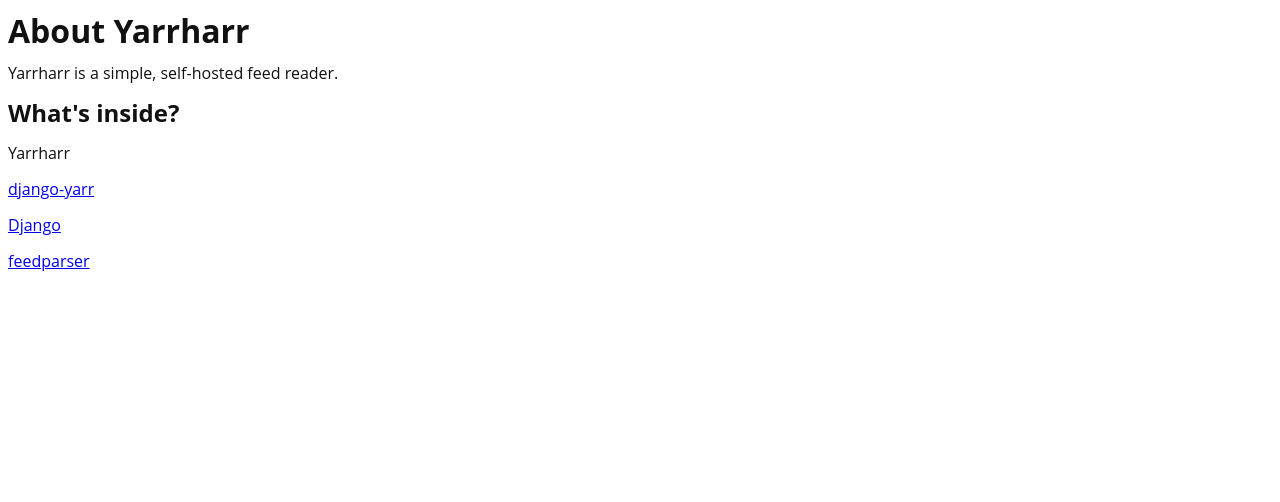
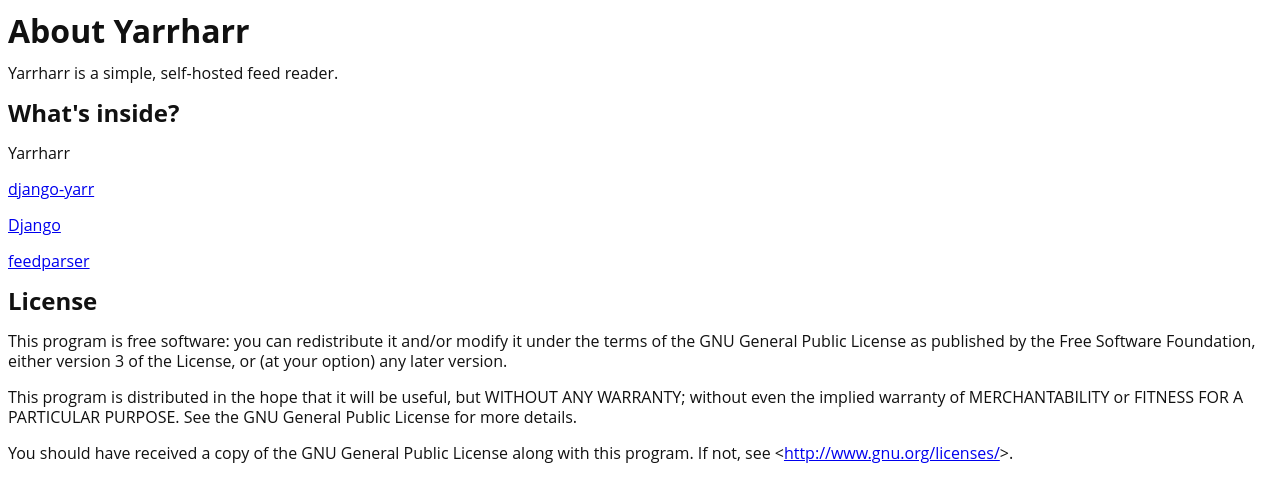
Before and after one commit to twm/yarrharr, a Django app: template yarrharr/templates/about.html in a window 1280 px wide. Shown: the top 502 px of the page. Run offline with Django 3.2, Linux system fonts and the light colour scheme; the template is opened without the code that fills it, so the values that code supplies are empty; style sheets or scripts are compiled from the project's sources.

Commit message:
Add license notice to the about page

```diff
--- a/yarrharr/templates/about.html
+++ b/yarrharr/templates/about.html
@@ -8,4 +8,15 @@
     <p><a href="http://radiac.net/projects/django-yarr/">django-yarr</a> {{ yarr_version }}
     <p><a href="https://www.djangoproject.com/">Django</a> {{ django_version }}
     <p><a href="https://pypi.python.org/pypi/feedparser">feedparser</a> {{ feedparser_version }}
+    <h2>License</h2>
+    <p>This program is free software: you can redistribute it and/or modify
+    it under the terms of the GNU General Public License as published by
+    the Free Software Foundation, either version 3 of the License, or
+    (at your option) any later version.
+    <p>This program is distributed in the hope that it will be useful,
+    but WITHOUT ANY WARRANTY; without even the implied warranty of
+    MERCHANTABILITY or FITNESS FOR A PARTICULAR PURPOSE.  See the
+    GNU General Public License for more details.
+    <p>You should have received a copy of the GNU General Public License
+    along with this program.  If not, see &lt;<a href="https://www.gnu.org/licenses/">http://www.gnu.org/licenses/</a>&gt;.
 {% endblock %}
```
